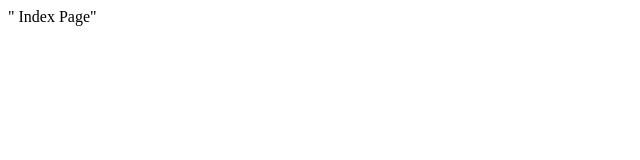
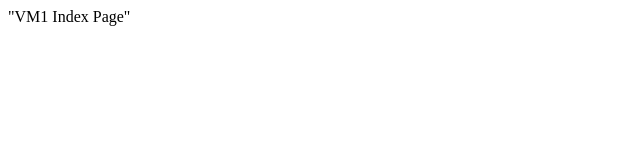
Before and after one commit to xianwu83/Final1, a plain HTML site: page index.html in a window 1280 px wide. Shown: the full height of the page, 0-640 px from the left. Drawn offline with Linux system fonts and the light colour scheme.

Commit message:
Update index.html

```diff
--- a/index.html
+++ b/index.html
@@ -1,3 +1,3 @@
 <html>
-"<VM1> Index Page"
+"VM1 Index Page"
 </html>
```
